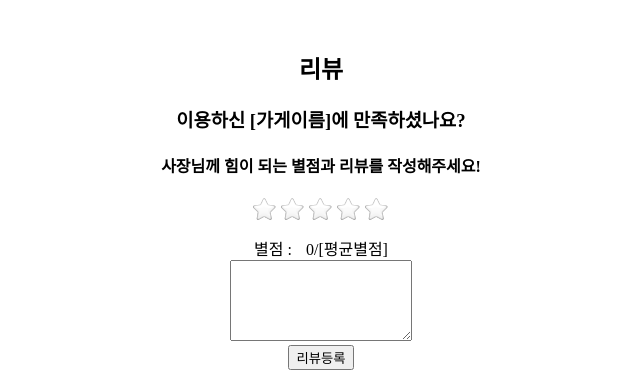
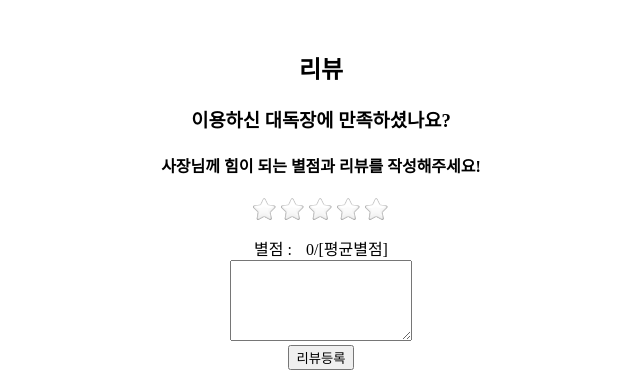
Before and after one commit to donghyeon5459/KNU_GLSO219001, a Django app: page /restaurant/1 in a window 1280 px wide. Shown: the part 600-974 px from the top of the page, without its empty margins (319-959 px from the left). Run offline with Django 3.2, Linux system fonts and the light colour scheme; data comes from the database, SQL or seed files in the repository; both versions use the stored data as it was after the commit; data that the repository does not hold is empty.

Commit message:
리뷰 별점에 별 디렉토리 재설정, 곽유진 장고 드디어 설치 ㅠㅠ

```diff
--- a/KNUEAT/app1/templates/restaurant.html
+++ b/KNUEAT/app1/templates/restaurant.html
@@ -75,7 +75,7 @@
     <br><br>
     <div id = "REVIEW">
         <h2>리뷰</h2>
-        <h3>이용하신 [가게이름]에 만족하셨나요?</h3>
+        <h3>이용하신 {{shop.name}}에 만족하셨나요?</h3>
         <h4>사장님께 힘이 되는 별점과 리뷰를 작성해주세요!</h4>
         <form action="" method="POST">
         {% csrf_token %}
@@ -108,7 +108,7 @@
     $(function() {
         $('div#star').raty({
             score: 0
-            ,path : "../image/"
+            ,path : "../../media/image/"
             ,width : 200
             ,click: function(score, evt) {
                 $("#starRating").val(score);
```
Also changed, not shown: KNUEAT/app1/templates/image/star-off.png (added), KNUEAT/app1/templates/image/star-on.png (added), KNUEAT/db.sqlite3.
